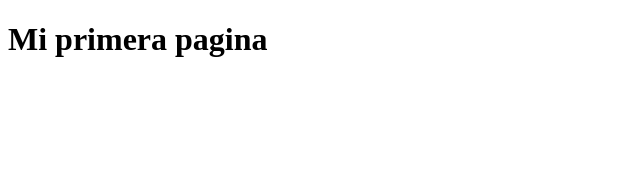
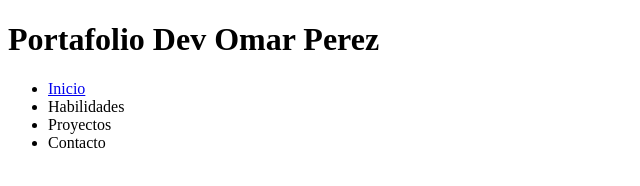
Before and after one commit to omarperez0877/CursoWebProyecto1, a plain HTML site: page index.html in a window 1280 px wide. Shown: the whole page, without its empty margins (0-640 px from the left). Drawn offline with Linux system fonts and the light colour scheme.

Commit message:
Agregando en encabeado de la pagina principal

```diff
--- a/index.html
+++ b/index.html
@@ -1,13 +1,21 @@
 <!DOCTYPE html>
-<html lang="en">
+<html lang="es-mx">
 <head>
     <meta charset="UTF-8">
     <meta name="viewport" content="width=device-width, initial-scale=1.0">
-    <title>Document</title>
+    <title>Portafolio</title>
 </head>
 <body>
     <header>
-        <h1>Mi primera pagina</h1>
+        <h1>Portafolio Dev Omar Perez</h1>
+        <nav>
+            <ul>
+                <li><a href="index.html">Inicio</a></li>
+                <li><a href="#"></a>Habilidades</li>
+                <li><a href="#"></a>Proyectos</li>
+                <li><a href="#"></a>Contacto</li>
+            </ul>
+        </nav>
     </header>
 </body>
 </html>
```
